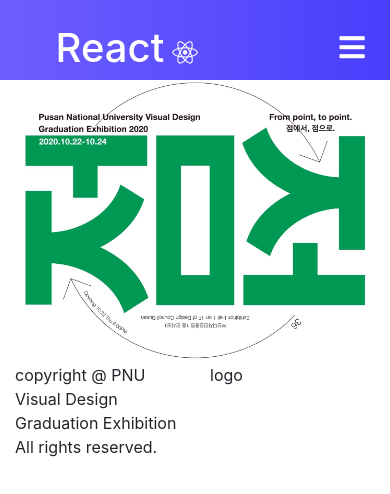
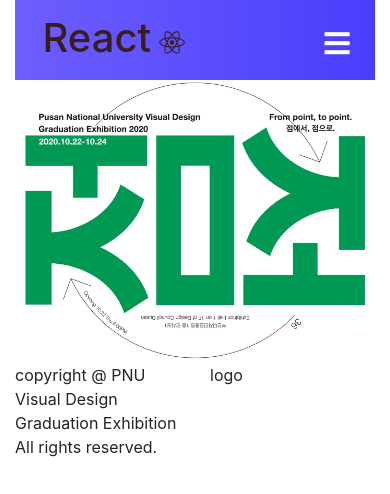
Before and after one commit to NPclown/pusan-visual-design-exhibition-site, a React (Create React App) app: page / in a window 390 px wide. Shown: the top 494 px of the page. Built offline with nearby package versions, Linux system fonts and the light colour scheme.

Commit message:
클래스 컴포넌트를 함수형 컴포넌트로 수정

```diff
--- /dev/null
+++ b/src/assets/header.css
@@ -0,0 +1,8 @@
+.header {
+    width: 100%;
+    padding-right: 15px;
+    padding-left: 15px;
+    margin-right: auto;
+    margin-left: auto;
+    max-width: 960px;
+}
--- a/src/components/Header/Header.js
+++ b/src/components/Header/Header.js
@@ -1,5 +1,6 @@
 import React from 'react';
 import Navbar from './Navbar'
+import '../../assets/header.css'
 
 const Header = () =>{
     return (
--- a/src/components/Header/Navbar.css
+++ b/src/components/Header/Navbar.css
@@ -8,10 +8,11 @@
 }
 
 .navbar-logo {
-    color: #fff;
+    color: rgb(56, 30, 30);
     justify-self: start;
     margin-left: 20px;
     cursor: pointer;
+    width: 250px;
 }
 
 .fa-react {
@@ -28,6 +29,8 @@
     width: 70vw;
     justify-content: end;
     margin-right: 2rem;
+    margin-top : auto;
+    margin-bottom : auto;
 }
 
 .nav-links {
@@ -95,7 +98,7 @@
         position: absolute;
         top: 0;
         left: 0;
-        transform: translate(25%, 50%);
+        transform: translate(3%, 30%);
     }
 
     .menu-icon {
@@ -103,7 +106,7 @@
         position: absolute;
         top: 0;
         right: 0;
-        transform: translate(-100%, 60%);
+        transform: translate(-100%, 50%);
         font-size: 1.8rem;
         cursor: pointer;
     }
--- a/src/components/Header/Navbar.js
+++ b/src/components/Header/Navbar.js
@@ -1,22 +1,19 @@
-import React, { Component } from 'react';
+import React, {useState} from 'react';
 import { MenuItems } from "./MenuItems"
 import './Navbar.css'
 
-class Navbar extends Component {
-    state = { clicked: false }
+const Navbar = () => {
+    const [navbar, setNavbar] = useState(false)
 
-    handleClick = () => {
-        this.setState({ clicked: !this.state.clicked })
-    }
+    const showNavbar = () => setNavbar(!navbar)
 
-    render() {
     return(
         <nav className="NavbarItems">
             <h1 className="navbar-logo">React<i className="fab fa-react"></i></h1>
-                <div className="menu-icon" onClick={this.handleClick}>
-                    <i className={this.state.clicked ? 'fas fa-times' : 'fas fa-bars'}></i>
+            <div className="menu-icon" onClick={showNavbar}>
+                <i className={navbar ? 'fas fa-times' : 'fas fa-bars'}></i>
             </div>
-                <ul className={this.state.clicked ? 'nav-menu active' : 'nav-menu'}>
+            <ul className={navbar ? 'nav-menu active' : 'nav-menu'}>
                 {MenuItems.map((item, index) => {
                     return (
                         <li key={index}>
@@ -30,6 +27,5 @@ class Navbar extends Component {
         </nav>
     )
 }
-}
 
 export default Navbar
```
Lines whose indentation alone changed are shown as unchanged.
